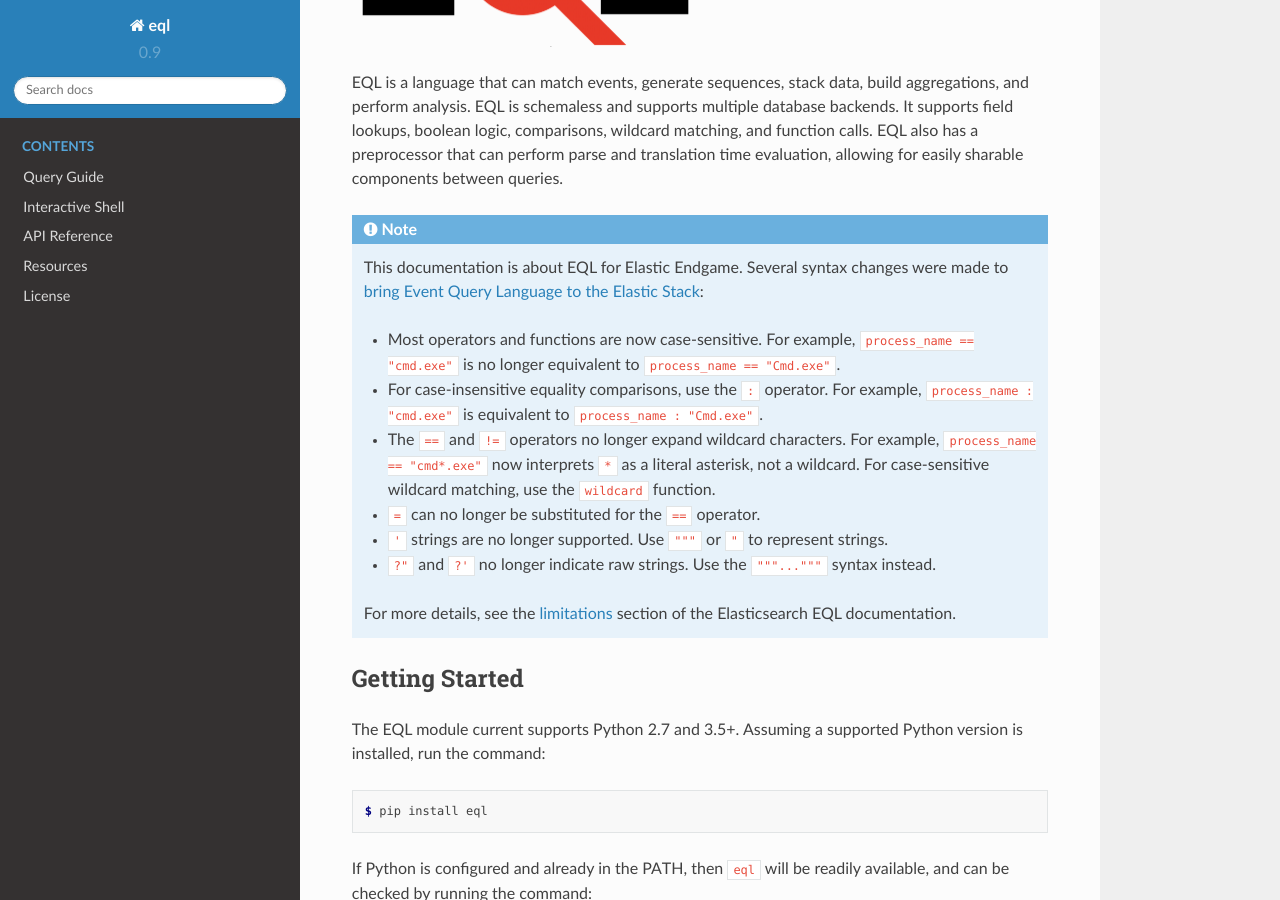
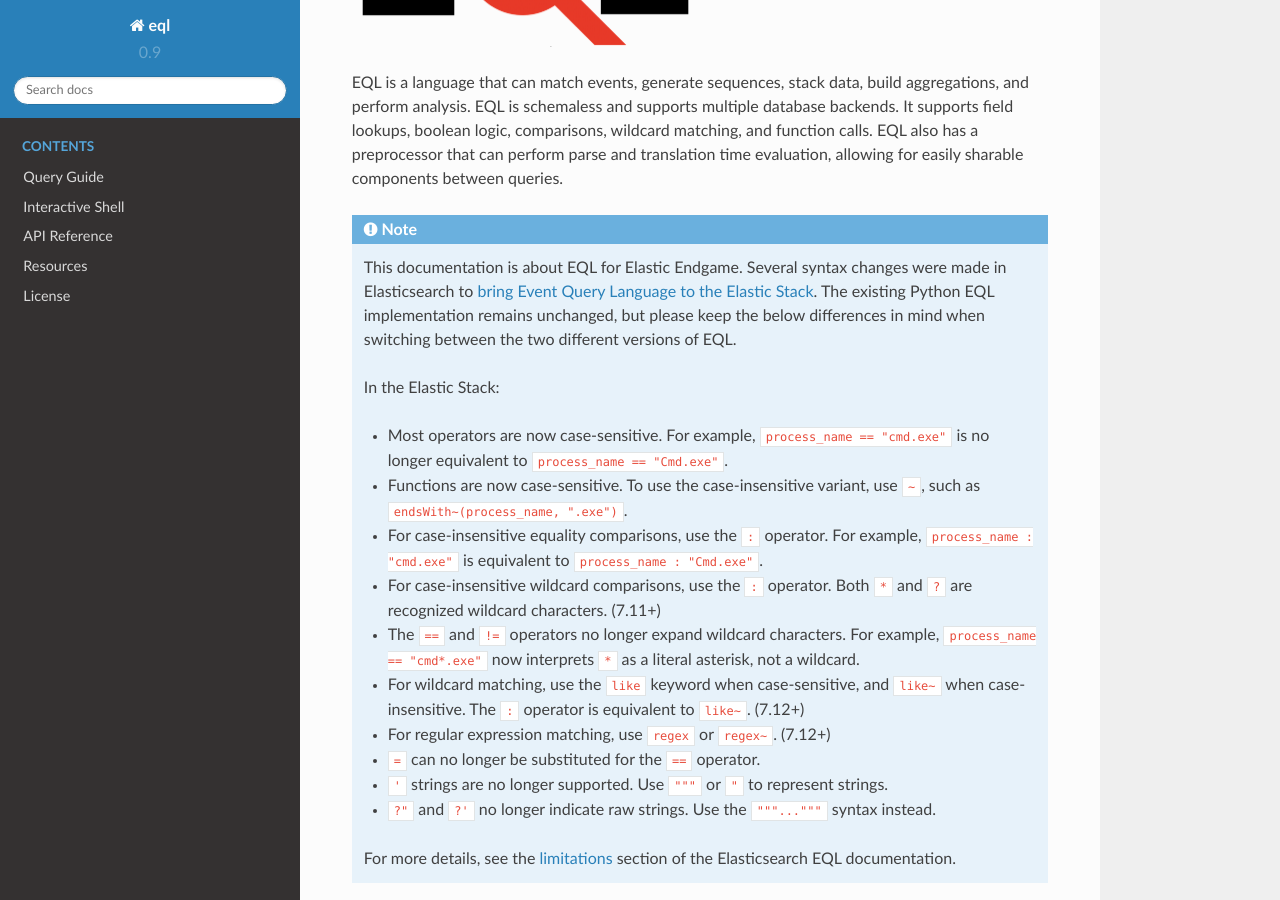
Before and after one commit to endgameinc/eql, a Sphinx documentation site: the page built from docs/index.rst, in a window 1280 px wide and 900 px high, scrolled down 275 px. Built offline with Sphinx 7.4.7 and the Read the Docs theme 2.0.0, drawn with Linux system fonts in a browser that asks for light colours.

Commit message:
Explain that the language changes only affect Elasticsearch (#53)
* Explain that the language changes only affect Elasticsearch
* Document more changes to language
* ReST typo
* Apply suggestions from code review

Co-authored-by: James Rodewig <40268737+jrodewig@users.noreply.github.com>

```diff
--- a/docs/index.rst
+++ b/docs/index.rst
@@ -13,11 +13,17 @@
 
 
 .. note::
-   This documentation is about EQL for Elastic Endgame. Several syntax changes were made to `bring Event Query Language to the Elastic Stack <https://www.elastic.co/guide/en/elasticsearch/reference/current/eql.html>`_:
+   This documentation is about EQL for Elastic Endgame. Several syntax changes were made in Elasticsearch to `bring Event Query Language to the Elastic Stack <https://www.elastic.co/guide/en/elasticsearch/reference/current/eql.html>`_. The existing Python EQL implementation remains unchanged, but please keep the below differences in mind when switching between the two different versions of EQL.
 
-   - Most operators and functions are now case-sensitive. For example, ``process_name == "cmd.exe"`` is no longer equivalent to ``process_name == "Cmd.exe"``.
+   In the Elastic Stack:
+
+   - Most operators are now case-sensitive. For example, ``process_name == "cmd.exe"`` is no longer equivalent to ``process_name == "Cmd.exe"``.
+   - Functions are now case-sensitive. To use the case-insensitive variant, use ``~``, such as ``endsWith~(process_name, ".exe")``.
    - For case-insensitive equality comparisons, use the ``:`` operator. For example, ``process_name : "cmd.exe"`` is equivalent to ``process_name : "Cmd.exe"``.
-   - The ``==`` and ``!=`` operators no longer expand wildcard characters. For example, ``process_name == "cmd*.exe"`` now interprets ``*`` as a literal asterisk, not a wildcard. For case-sensitive wildcard matching, use the ``wildcard`` function.
+   - For case-insensitive wildcard comparisons, use the ``:`` operator. Both ``*`` and ``?`` are recognized wildcard characters. (7.11+)
+   - The ``==`` and ``!=`` operators no longer expand wildcard characters. For example, ``process_name == "cmd*.exe"`` now interprets ``*`` as a literal asterisk, not a wildcard.
+   - For wildcard matching, use the ``like`` keyword when case-sensitive, and ``like~`` when case-insensitive. The ``:`` operator is equivalent to ``like~``.  (7.12+)
+   - For regular expression matching, use ``regex`` or ``regex~``. (7.12+)
    - ``=`` can no longer be substituted for the ``==`` operator.
    - ``'`` strings are no longer supported. Use ``"""`` or ``"`` to represent strings.
    - ``?"`` and ``?'`` no longer indicate raw strings. Use the ``"""..."""`` syntax instead.
```
